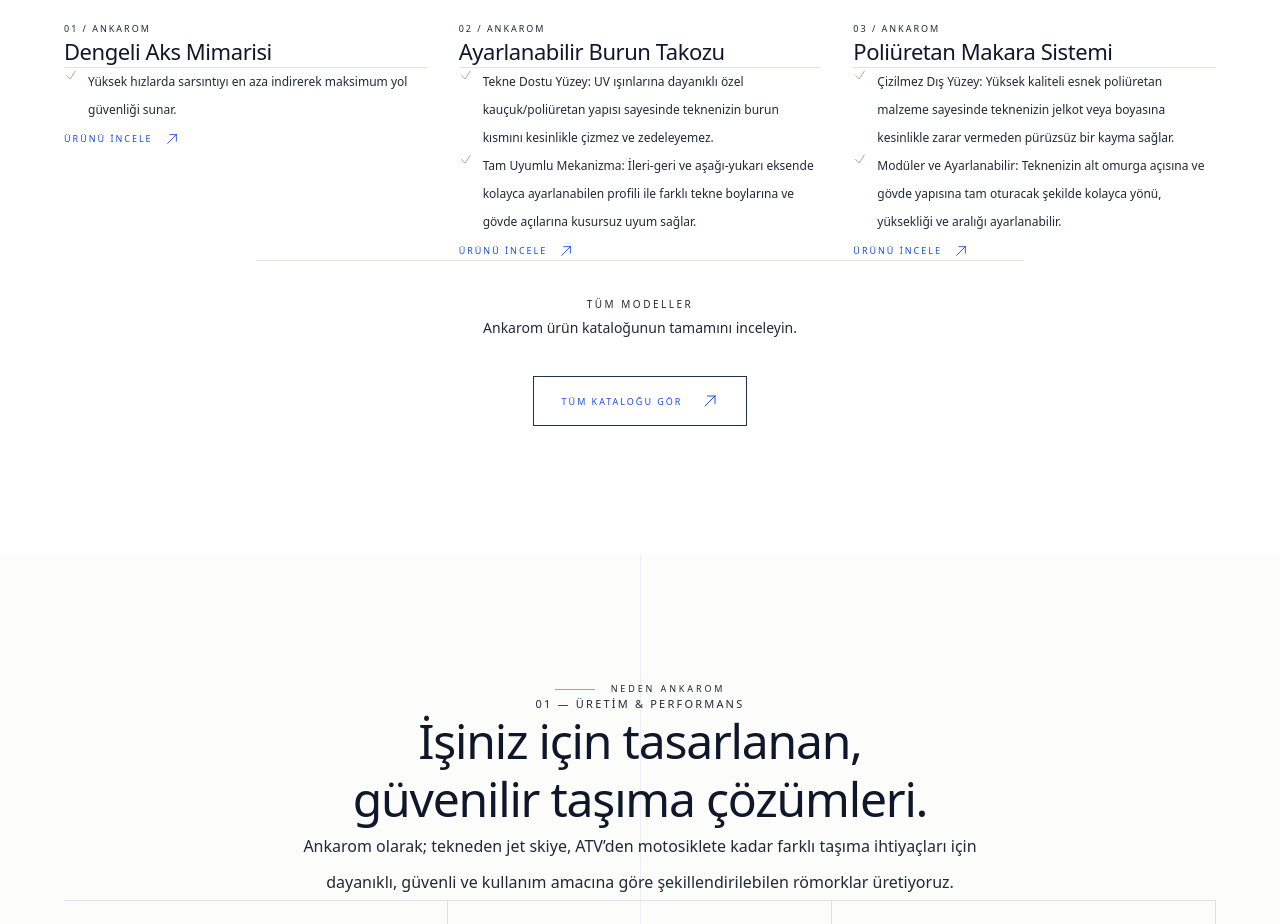
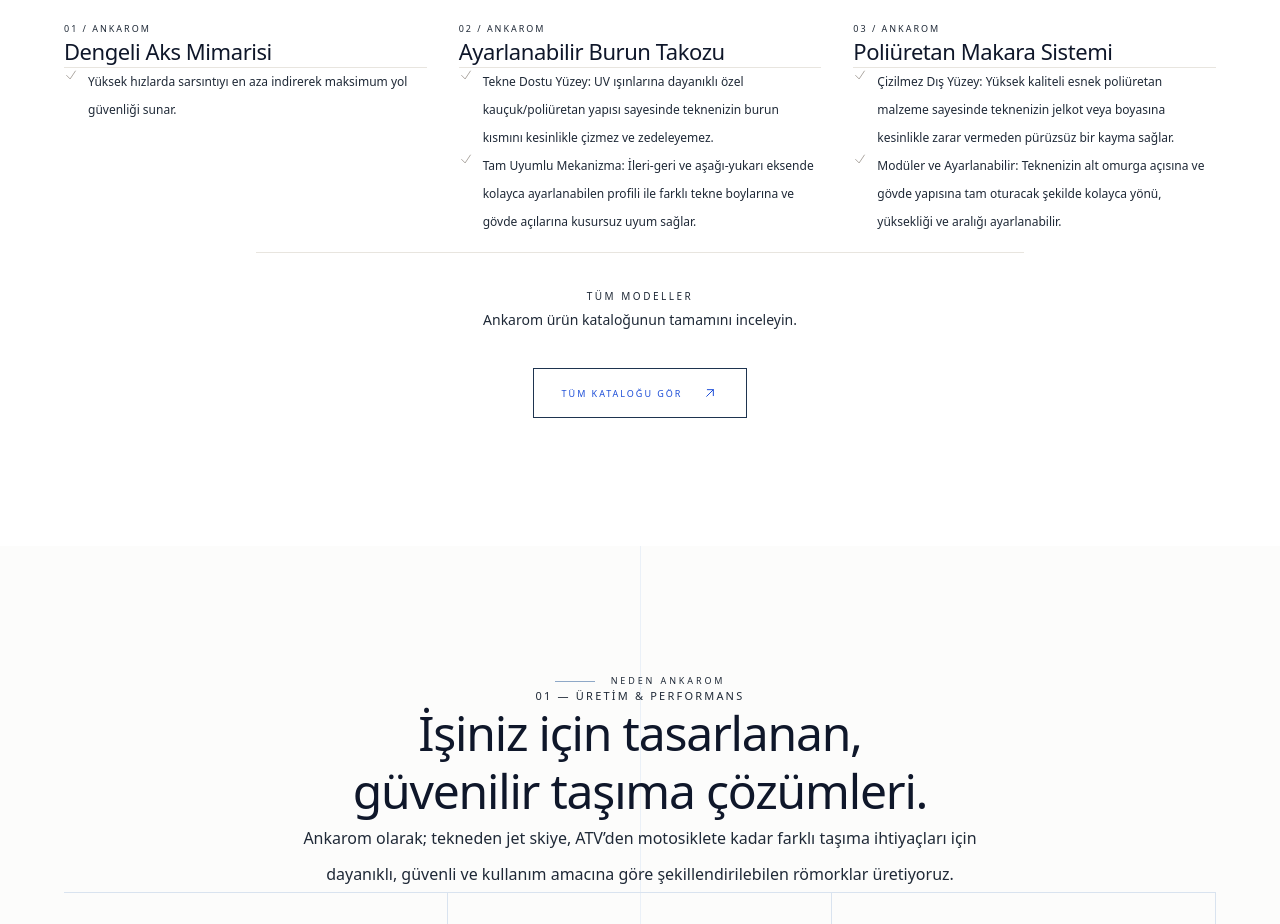
Before and after one commit to saniyeekinci/ankarom, a Next.js app: page / in a window 1280 px wide. Shown: the part 2160-3084 px from the top of the page. Built offline with nearby package versions, Linux system fonts and the light colour scheme.

Commit message:
buton kaldırıldı

```diff
--- a/components/PopularProductsSlider.tsx
+++ b/components/PopularProductsSlider.tsx
@@ -1,9 +1,10 @@
+
 "use client";
 
 import Link from "next/link";
 import type { Product } from "@/lib/products";
 import { categoryLabels } from "@/lib/products";
-import { ArrowUpRightIcon, CheckIcon } from "@heroicons/react/24/outline";
+import { CheckIcon } from "@heroicons/react/24/outline";
 
 type PopularProductsSliderProps = {
   products: Product[];
@@ -59,7 +60,7 @@
           {products.map((product, index) => (
             <article
               key={product.id}
-              className="group"
+              className="group cursor-default"
             >
               {/* GÖRSEL */}
               <div className="relative aspect-[4/3] overflow-hidden bg-[#f5f4f1]">
@@ -92,15 +93,6 @@
                     {categoryLabels[product.category]}
                   </span>
                 </div>
-
-                {/* Sağ üst ok */}
-                <Link
-                  href={`/urunler/${product.id}`}
-                  aria-label={`${product.name} ürününü incele`}
-                  className="absolute right-5 top-5 flex h-10 w-10 items-center justify-center bg-white text-[#24211e] opacity-0 transition-all duration-300 group-hover:bg-[#edf3fa] group-hover:text-[#52749b] group-hover:opacity-100"
-                >
-                  <ArrowUpRightIcon className="h-4 w-4" />
-                </Link>
               </div>
 
               {/* ÜRÜN BİLGİSİ */}
@@ -118,7 +110,7 @@
                   </div>
 
                   {product.price > 0 && (
-                    <span className="pt-1 text-sm font-medium whitespace-nowrap text-[#4a4641]">
+                    <span className="whitespace-nowrap pt-1 text-sm font-medium text-[#4a4641]">
                       {formatPrice(product.price)}
                     </span>
                   )}
@@ -170,15 +162,8 @@
                   )}
                 </div>
 
-                {/* ÜRÜN DETAY */}
-                <Link
-                  href={`/urunler/${product.id}`}
-                  className="mt-8 inline-flex items-center gap-3 text-[9px] font-medium uppercase tracking-[0.22em] text-[#282522] transition-colors duration-300 hover:text-[#52749b]"
-                >
-                  Ürünü İncele
-
-                  <ArrowUpRightIcon className="h-3.5 w-3.5 transition-all duration-300 group-hover:-translate-y-1 group-hover:translate-x-1 group-hover:text-[#52749b]" />
-                </Link>
+                {/* ÜRÜN DETAY BUTONU YOK */}
+                <div className="mt-8 h-4" aria-hidden="true" />
               </div>
             </article>
           ))}
@@ -203,7 +188,19 @@
           >
             Tüm Kataloğu Gör
 
-            <ArrowUpRightIcon className="h-4 w-4 transition-transform duration-300 group-hover:-translate-y-0.5 group-hover:translate-x-0.5" />
+            <svg
+              className="h-4 w-4 transition-transform duration-300 group-hover:-translate-y-0.5 group-hover:translate-x-0.5"
+              viewBox="0 0 24 24"
+              fill="none"
+              stroke="currentColor"
+              strokeWidth="1.5"
+            >
+              <path
+                strokeLinecap="round"
+                strokeLinejoin="round"
+                d="M7 17 17 7M8 7h9v9"
+              />
+            </svg>
           </Link>
         </div>
 
--- a/components/ProductListing.tsx
+++ b/components/ProductListing.tsx
@@ -2,8 +2,7 @@
 
 import { useState } from "react";
 import Image from "next/image";
-import Link from "next/link";
-import { ArrowRightIcon, ArrowUpRightIcon, CheckIcon, ShoppingBagIcon, TruckIcon } from "@heroicons/react/24/outline";
+import { ArrowRightIcon, CheckIcon, ShoppingBagIcon, TruckIcon } from "@heroicons/react/24/outline";
 import type { Product } from "@/lib/products";
 import { categoryLabels } from "@/lib/products";
 import { useCart } from "@/components/cart/CartProvider";
@@ -59,11 +58,7 @@
                 key={product.id}
                 className="group flex flex-col overflow-hidden border border-[#e1dfd8] bg-white transition-colors duration-300 hover:border-[#aeb9b1]"
               >
-                <Link
-                  href={`/urunler/${product.id}`}
-                  className="relative flex aspect-[16/10] items-center justify-center overflow-hidden border-b border-[#e8e5df] bg-[#efeee9]"
-                  aria-label={`${product.name} ürün detayını incele`}
-                >
+                <div className="relative flex aspect-[16/10] items-center justify-center overflow-hidden border-b border-[#e8e5df] bg-[#efeee9]">
                   {imageSrc ? (
                     <Image
                       src={imageSrc}
@@ -84,7 +79,7 @@
                   <span className="absolute bottom-4 right-4 text-[9px] font-medium uppercase tracking-[0.16em] text-[#858078]">
                     {String(index + 1).padStart(2, "0")}
                   </span>
-                </Link>
+                </div>
 
                 <div className="flex flex-1 flex-col p-5 sm:p-7">
                   <div className="flex items-center justify-between gap-4">
@@ -96,11 +91,11 @@
                     </span>
                   </div>
 
-                  <Link href={`/urunler/${product.id}`} className="mt-5 w-fit max-w-full">
+                  <div className="mt-5 w-fit max-w-full">
                     <h2 className="line-clamp-2 text-[23px] font-medium leading-snug text-[#202522] transition-colors group-hover:text-[#1e344f] sm:text-[26px]">
                       {product.name}
                     </h2>
-                  </Link>
+                  </div>
 
                   <p className="catalog-muted mt-4 line-clamp-3 text-[13px] leading-7 text-[#68716b]" style={{ color: "#68716b" }}>
                     {product.description}
@@ -130,20 +125,7 @@
                       )}
                     </div>
 
-                    <div className="grid grid-cols-2 gap-3">
-                      <Link
-                        href={`/urunler/${product.id}`}
-                        className="catalog-action inline-flex min-h-12 items-center justify-center gap-2 border border-[#1e344f] bg-white px-3 py-3 text-center text-[9px] font-medium uppercase tracking-[0.14em]"
-                        aria-label={`${product.name} detayları`}
-                        onMouseEnter={(event) => setCatalogActionAppearance(event.currentTarget, true)}
-                        onMouseLeave={(event) => setCatalogActionAppearance(event.currentTarget, false)}
-                        onFocus={(event) => setCatalogActionAppearance(event.currentTarget, true)}
-                        onBlur={(event) => setCatalogActionAppearance(event.currentTarget, false)}
-                        style={catalogActionStyle}
-                      >
-                        Detaylar
-                        <ArrowUpRightIcon className="h-3.5 w-3.5 shrink-0" />
-                      </Link>
+                    <div className="grid grid-cols-1 gap-3">
                       <button
                         type="button"
                         onClick={() => {
```
